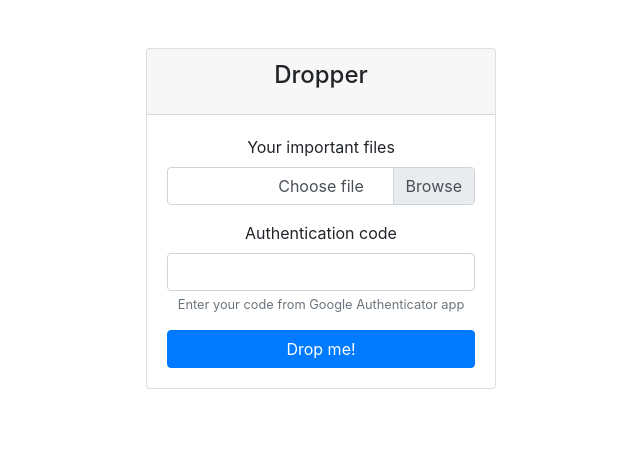
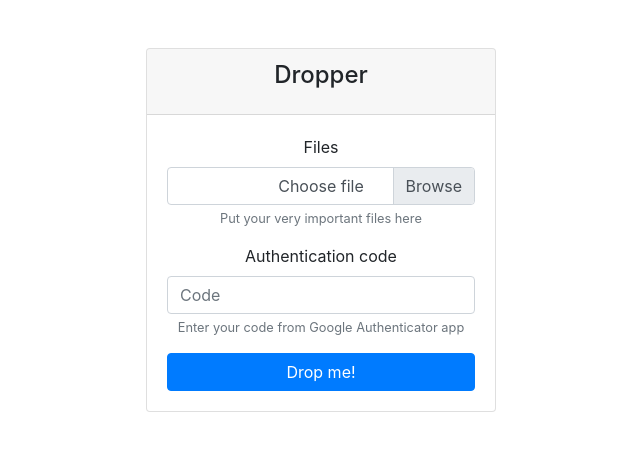
Before and after one commit to LiquidLemon/dropspot, a Flask app: page /drop in a window 1280 px wide. Shown: the part 56-507 px from the top of the page, without its empty margins (319-959 px from the left). Run offline with Flask 2, Linux system fonts and the light colour scheme; some libraries are stand-ins or nearby versions.

Commit message:
Redesign drop template

```diff
--- a/dropspot/templates/drop.html
+++ b/dropspot/templates/drop.html
@@ -16,19 +16,20 @@ Drop
     <form action="/drop" method="post" enctype="multipart/form-data">
       <div class="form-row">
         <div class="form-group col">
-          <label>Your important files</label>
+          <label>Files</label>
           <div class="input-group">
             <div class="custom-file">
               <input class="custom-file-input" type="file" name="files" id="files" onChange="updateFileLabel(this.files)" multiple/>
               <label class="custom-file-label" for="files" id="files-label">Choose file</label>
             </div>
           </div>
+          <small class="form-text text-muted">Put your very important files here</small>
         </div>
       </div>
       <div class="form-row">
         <div class="form-group col">
           <label>Authentication code</label>
-          <input class="form-control" type="text" name="authcode" pattern="\d{6}"/>
+          <input class="form-control" type="text" name="authcode" pattern="\d{6}" placeholder="Code"/>
           <small class="form-text text-muted">Enter your code from Google Authenticator app</small>
         </div>
       </div>
```
